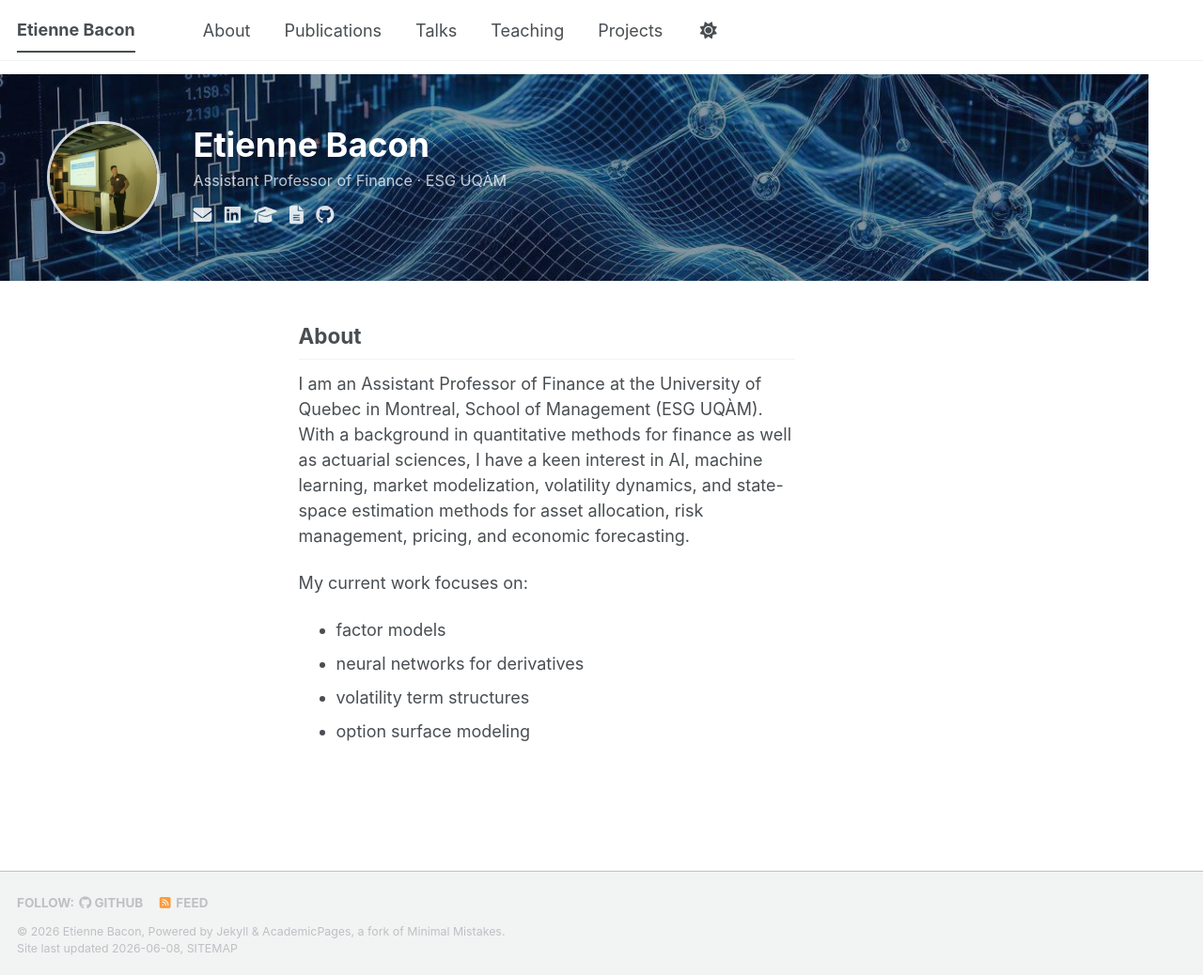
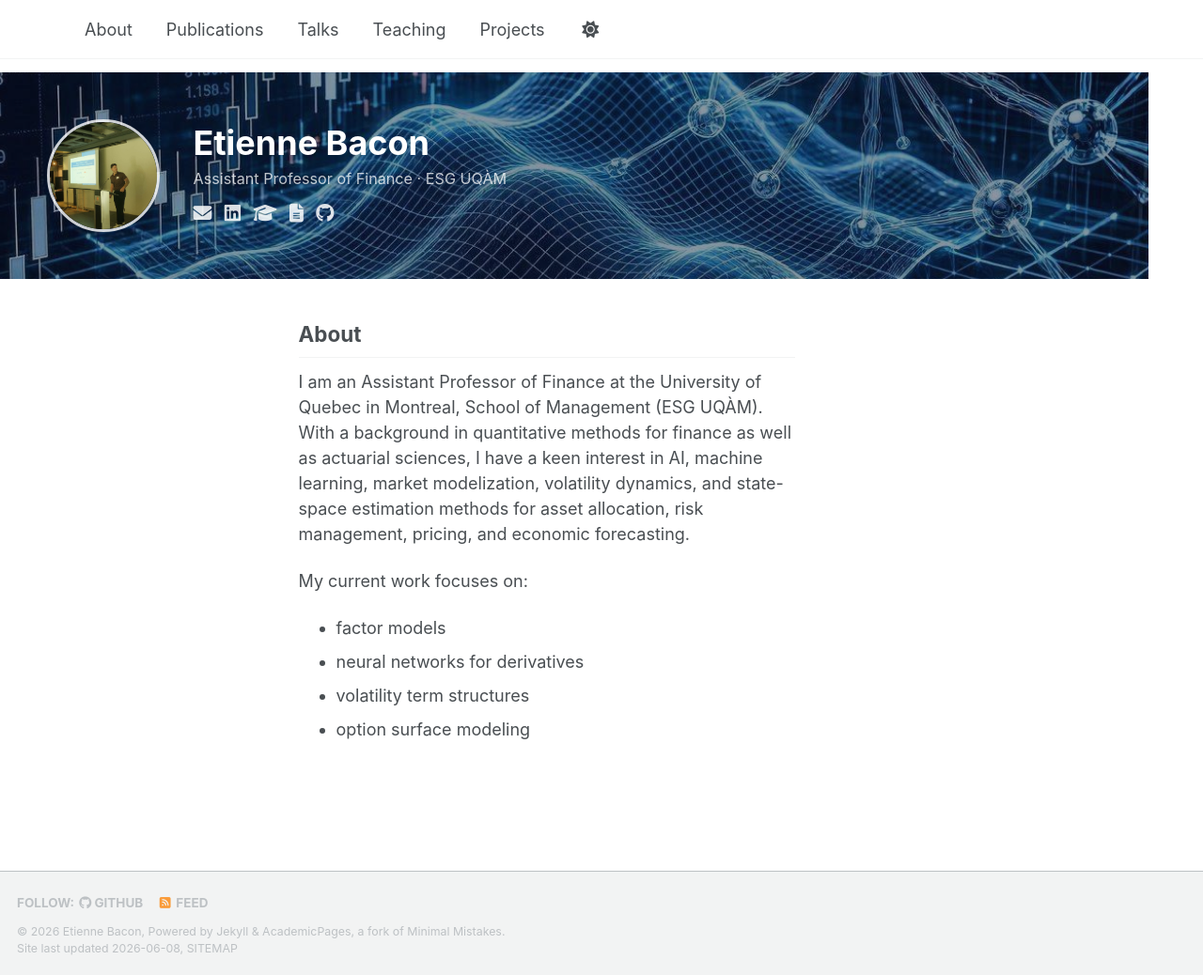
Before and after one commit to EtienneBacon/EtienneBacon.github.io, a Jekyll site: the page built from _pages/about.md, in a window 1280 px wide and 1038 px high. Shown: the whole window at 94% size. Built offline with Jekyll 4.4.1, drawn with Linux system fonts in a browser that asks for light colours; a script bundle is joined from its source files by our own code; library files that are not in the unit come from our copies.

Commit message:
Update _config.yml

```diff
--- a/_config.yml
+++ b/_config.yml
@@ -9,7 +9,7 @@
 # Basic Site Settings
 locale                   : "en-US"
 site_theme               : "default" # The available themes options are "default", "air", "sunrise", "mint", "dirt" and "contrast"
-title                    : "Etienne Bacon"
+title                    : ""
 title_separator          : "-"
 name                     : &name "Etienne Bacon"
 description              : &description "Professor of Finance at l'Université du Québec à Montréal\n I have not failed. 'I've just found 10,000 ways that won't work.' T. Edison"   # Update this with a general description of your site, this is the default if not overridden by a page
```
